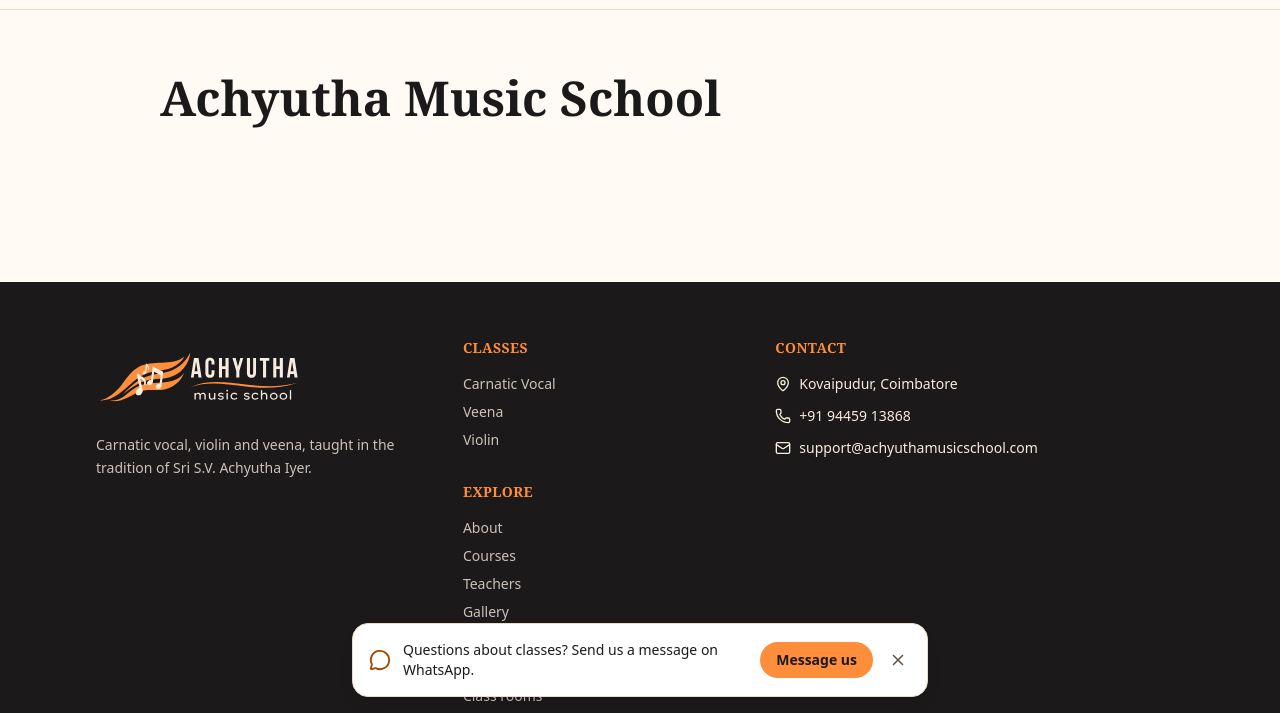
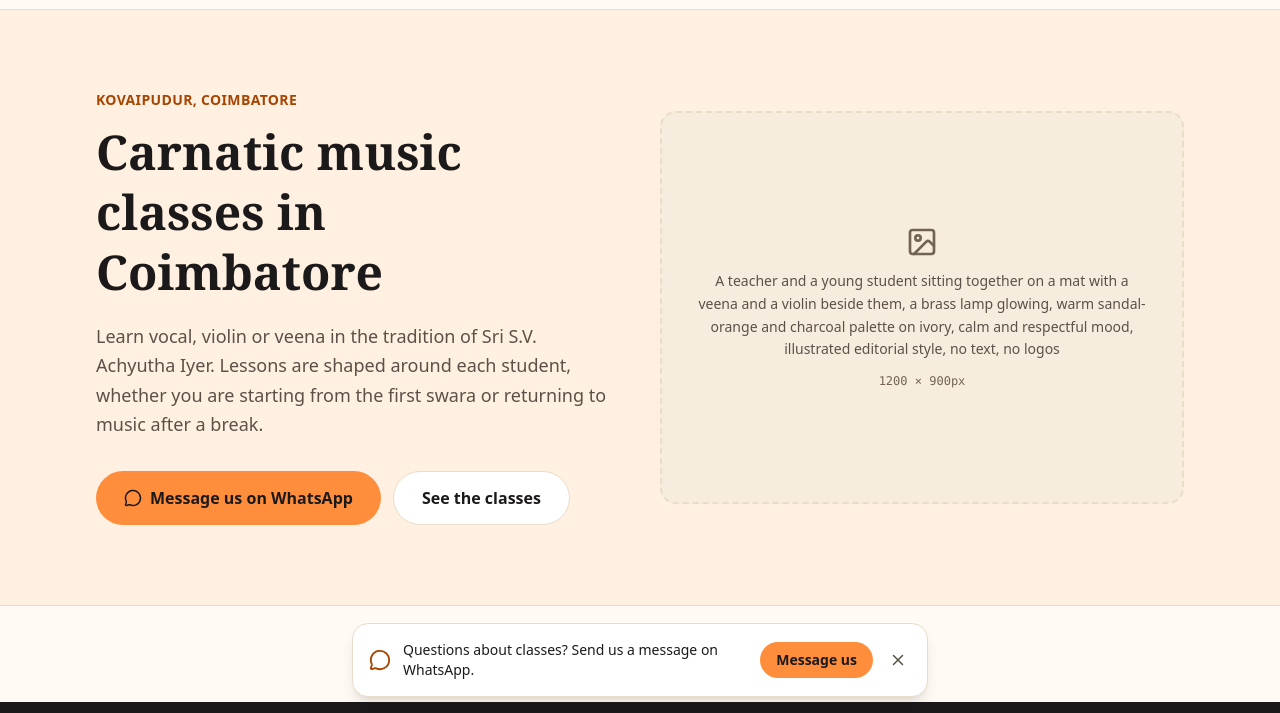
Before and after one commit to bharathwaaj/achyuthamusicschool, an Astro site: page / in a window 1280 px wide. Shown: the part 87-800 px from the top of the page. Built offline with nearby package versions, Linux system fonts and the light colour scheme; Astro itself is replaced by a stand-in of ours.

Commit message:
feat(pages): add home page hero
Parents searching for Carnatic classes near Kovaipudur had no home
page to land on, only a placeholder heading.

- Add a hero with a plain heading that names the music and the
  city, a short introduction naming the guru the school follows,
  and two actions: a WhatsApp message and a link to the classes.
- Add a title and description for search results.
- Add an image placeholder with a generation prompt in the hero
  slot. The real image comes later.
- The link to /courses/ leads to a page that does not exist yet.

```diff
--- a/src/pages/index.astro
+++ b/src/pages/index.astro
@@ -1,11 +1,47 @@
 ---
+import { MessageCircle } from '@lucide/astro';
 import BaseLayout from '../layouts/BaseLayout.astro';
 import Container from '../components/Container.astro';
-import SectionHeading from '../components/SectionHeading.astro';
+import Button from '../components/Button.astro';
+import ImagePlaceholder from '../components/ImagePlaceholder.astro';
+import { site } from '../config/site';
+import { whatsappLink, whatsappMessages } from '../utils/whatsapp';
+
+const title = 'Carnatic Music Classes in Coimbatore | Vocal, Violin and Veena';
+const description =
+  'Learn Carnatic vocal, violin or veena in Kovaipudur, Coimbatore. Personal lessons for children and adults in the tradition of Sri S.V. Achyutha Iyer.';
 ---
 
-<BaseLayout>
-  <Container class="py-16">
-    <SectionHeading level={1} title="Achyutha Music School" />
-  </Container>
+<BaseLayout title={title} description={description}>
+  <section class="border-b border-line bg-brand-soft">
+    <Container size="wide" class="grid items-center gap-10 py-14 md:grid-cols-2 md:py-20">
+      <div>
+        <p class="mb-3 text-sm font-semibold uppercase tracking-wide text-link">
+          {site.area}, {site.city}
+        </p>
+        <h1 class="text-4xl font-semibold leading-tight text-ink sm:text-5xl">
+          Carnatic music classes in Coimbatore
+        </h1>
+        <p class="mt-5 max-w-xl text-lg leading-relaxed text-muted">
+          Learn vocal, violin or veena in the tradition of {site.guru}. Lessons are shaped
+          around each student, whether you are starting from the first swara or returning to
+          music after a break.
+        </p>
+        <div class="mt-8 flex flex-wrap gap-3">
+          <Button href={whatsappLink(whatsappMessages.general)} external size="lg">
+            <MessageCircle size={18} aria-hidden="true" /> Message us on WhatsApp
+          </Button>
+          <Button href="/courses/" variant="secondary" size="lg">See the classes</Button>
+        </div>
+      </div>
+
+      <ImagePlaceholder
+        prompt="A teacher and a young student sitting together on a mat with a veena and a violin beside them, a brass lamp glowing, warm sandal-orange and charcoal palette on ivory, calm and respectful mood, illustrated editorial style, no text, no logos"
+        width={1200}
+        height={900}
+        aspect="4/3"
+        loading="eager"
+      />
+    </Container>
+  </section>
 </BaseLayout>
```
